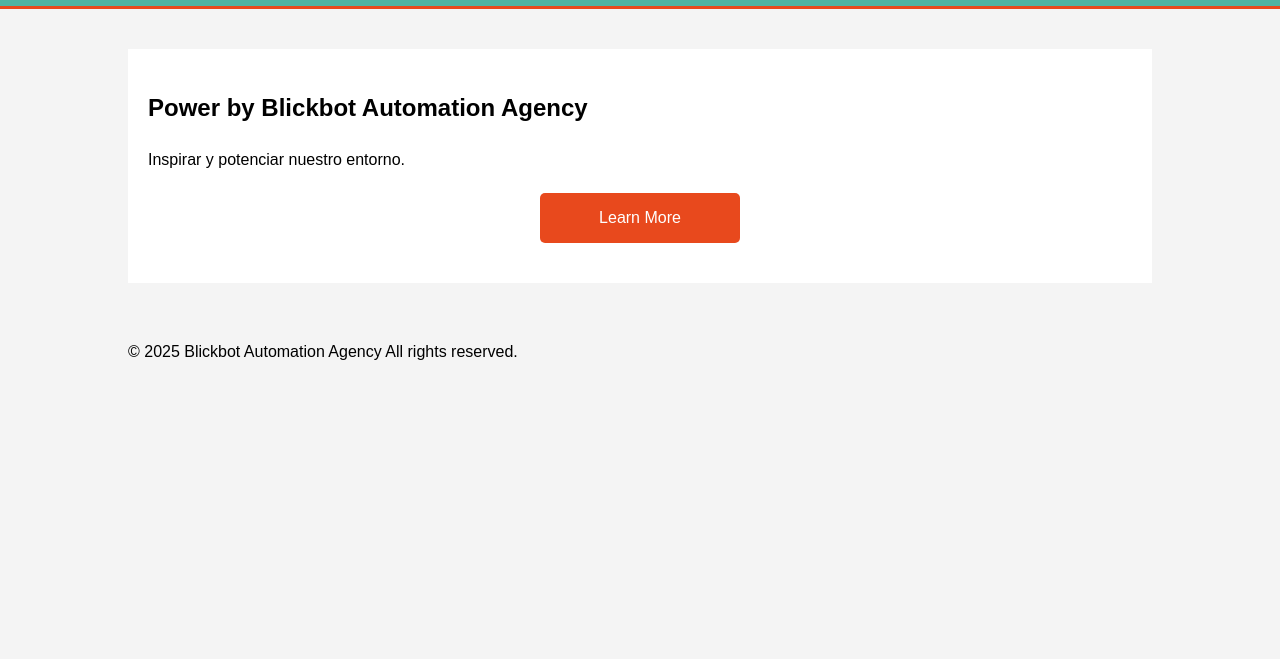
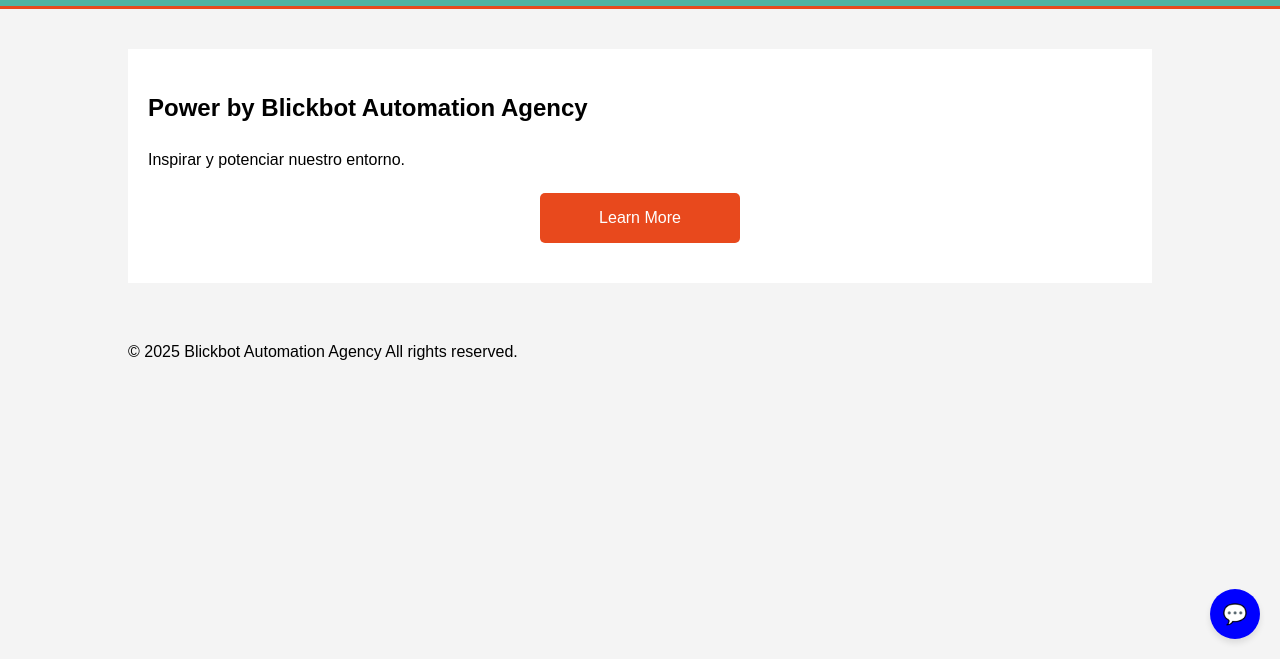
Before and after one commit to vecoin/jshosting, a plain HTML site: page index.html in a window 1280 px wide. Shown: the part 141-800 px from the top of the page. Drawn offline with Linux system fonts and the light colour scheme.

Commit message:
Update index.html

```diff
--- a/index.html
+++ b/index.html
@@ -49,7 +49,7 @@
     </style>
 
 
-<script src="https://luciano234.github.io/jshosting/chatbot.js" defer></script> // cambiar
+<script src="https://vecoin.github.io/jshosting/chatbot.js" defer></script> // cambiar
 
 
 </head>
```
